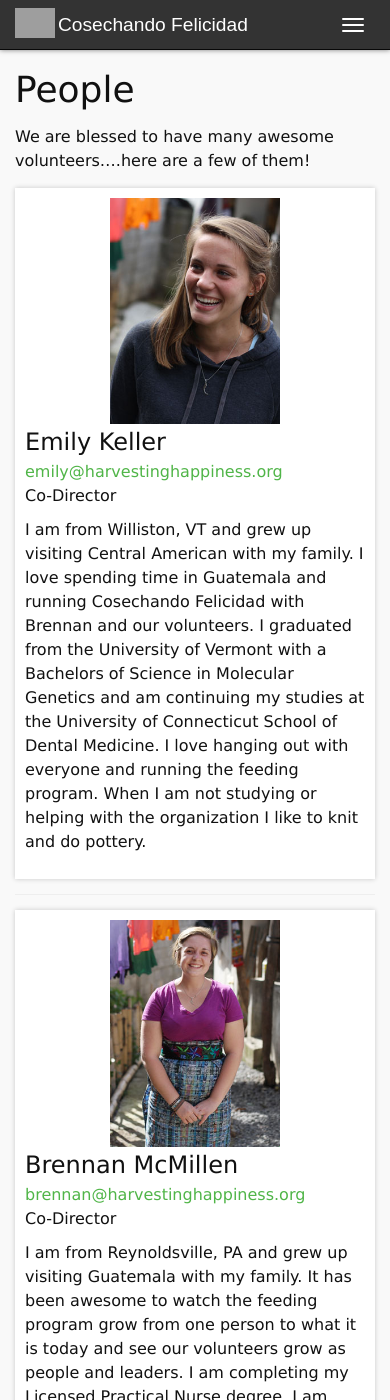
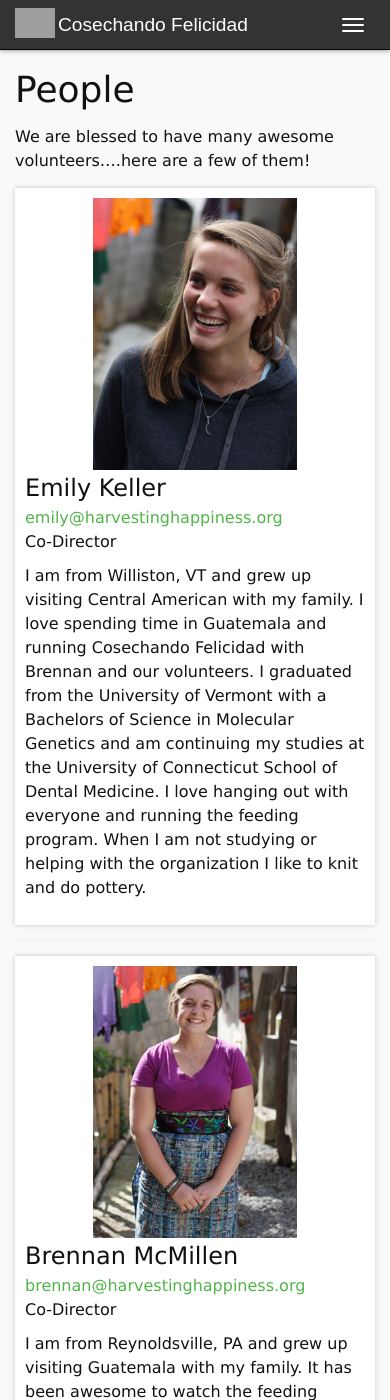
Before and after one commit to harvestinghappiness/harvestinghappiness.github.io, a Jekyll site: the page built from people.md, in a window 390 px wide and 1400 px high. Built offline with Jekyll 4.4.1, drawn with Linux system fonts in a browser that asks for light colours.

Commit message:
bigger photos

```diff
--- a/css/style.css
+++ b/css/style.css
@@ -309,8 +309,8 @@ p.position {
   }
   .person img {
     float: none;
-    width: 50%;
-    margin: 0px 25%;
+    width: 60%;
+    margin: 0px 20%;
   }
 }
 
```
